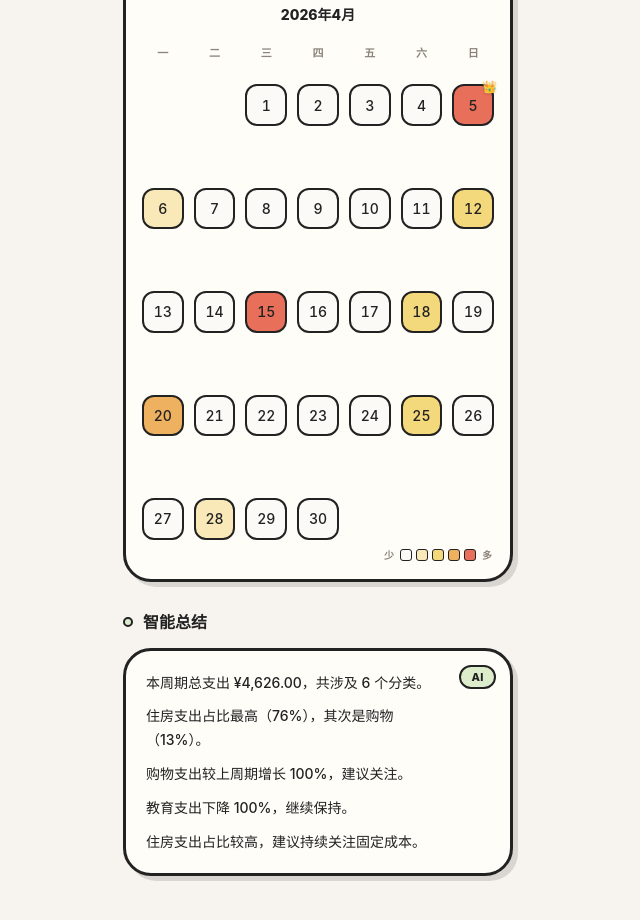
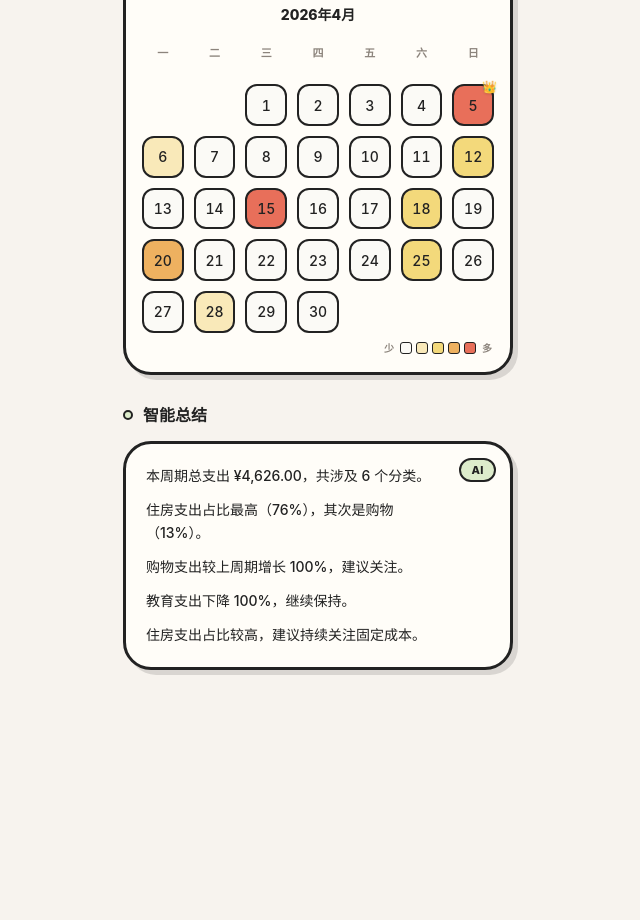
Before and after one commit to wuziwei23/Tally, a React (Vite) app: page /stats-detail in a window 1280 px wide. Shown: the part 1360-2280 px from the top of the page, without its empty margins (322-962 px from the left). After the commit the page ends 2118 px from the top, so only its background shows below. Built offline with nearby package versions, Linux system fonts and the light colour scheme.

Commit message:
codex审查的bug修改

```diff
--- a/src/App.jsx
+++ b/src/App.jsx
@@ -5,7 +5,6 @@ import TabBar from './components/layout/TabBar';
 import HomePage from './pages/HomePage';
 import AddTransactionPage from './pages/AddTransactionPage';
 import ChartsPage from './pages/ChartsPage';
-import StatsDetailPage from './pages/StatsDetailPage';
 import AnalyticsDetailPage from './pages/AnalyticsDetailPage';
 import HistoryPage from './pages/HistoryPage';
 import SettingsPage from './pages/SettingsPage';
--- a/src/components/analytics/HeatmapCard.jsx
+++ b/src/components/analytics/HeatmapCard.jsx
@@ -35,7 +35,7 @@ function filterDateRange(filter) {
 export default function HeatmapCard() {
   const bills = useBills()
   const filter = useBillStore(s => s.analyticsFilter)
-  const { selectedDate, toggle, deselect, expandedMonth, toggleMonth } = useHeatmapSelection()
+  const { selectedDate, toggle, deselect } = useHeatmapSelection()
 
   const { start, end } = useMemo(() => filterDateRange(filter), [filter])
 
--- a/src/context/AuthContext.jsx
+++ b/src/context/AuthContext.jsx
@@ -33,7 +33,8 @@ export function AuthProvider({ children }) {
     if (!found) {
       return { success: false, error: '用户名或密码错误' };
     }
-    const { password: _, ...user } = found;
+    // eslint-disable-next-line no-unused-vars
+    const { password: _pw, ...user } = found;
     set(KEYS.USER, user);
     dispatch({ type: 'LOGIN', payload: user });
     return { success: true };
@@ -53,7 +54,8 @@ export function AuthProvider({ children }) {
     };
     users.push(newUser);
     set(KEYS.USERS, users);
-    const { password: _, ...user } = newUser;
+    // eslint-disable-next-line no-unused-vars
+    const { password: _pw2, ...user } = newUser;
     set(KEYS.USER, user);
     dispatch({ type: 'LOGIN', payload: user });
     return { success: true };
@@ -71,6 +73,7 @@ export function AuthProvider({ children }) {
   );
 }
 
+// eslint-disable-next-line react-refresh/only-export-components
 export function useAuth() {
   const ctx = useContext(AuthContext);
   if (!ctx) throw new Error('useAuth must be used within AuthProvider');
--- a/src/context/TransactionContext.jsx
+++ b/src/context/TransactionContext.jsx
@@ -109,6 +109,7 @@ export function TransactionProvider({ children }) {
   );
 }
 
+// eslint-disable-next-line react-refresh/only-export-components
 export function useTransactions() {
   const ctx = useContext(TransactionContext);
   if (!ctx) throw new Error('useTransactions must be used within TransactionProvider');
--- a/src/hooks/useHeatmapData.ts
+++ b/src/hooks/useHeatmapData.ts
@@ -109,24 +109,27 @@ function buildMonthGrid(
 
   // Build week rows (Monday-based)
   const weeks: WeekRow[] = []
-  // Leading empty cells for the 1st
   let currentWeek: (DayCell | null)[] = new Array(7).fill(null)
-  // Offset: how many days from month start to actual start
   const monthStartOffset = Math.round((actualStart.getTime() - firstOfMonth.getTime()) / 86400000)
   const startCol = (startDow + monthStartOffset) % 7
 
-  let dayIdx = 0
-  for (let col = 0; col < startCol; col++) {
-    currentWeek[col] = null
+  // Fill leading empty cells
+  for (let c = 0; c < startCol; c++) {
+    currentWeek[c] = null
   }
 
+  let dayIdx = 0
+  let col = startCol
   while (dayIdx < days.length) {
-    currentWeek[startCol + dayIdx] = days[dayIdx]
-    if ((startCol + dayIdx) % 7 === 6 || dayIdx === days.length - 1) {
+    currentWeek[col] = days[dayIdx]
+    dayIdx++
+    if (col === 6 || dayIdx === days.length) {
       weeks.push(currentWeek as WeekRow)
       currentWeek = new Array(7).fill(null)
+      col = 0
+    } else {
+      col++
     }
-    dayIdx++
   }
 
   return { year, month, label: `${year}年${month + 1}月`, weeks }
--- a/src/pages/AddTransactionPage.jsx
+++ b/src/pages/AddTransactionPage.jsx
@@ -1,4 +1,4 @@
-import { useState, useEffect } from 'react';
+import { useState } from 'react';
 import { useNavigate, useSearchParams } from 'react-router-dom';
 import { useBillStore } from '../store/useBillStore';
 import { useBillActions } from '../hooks/useBill';
@@ -13,24 +13,13 @@ export default function AddTransactionPage() {
   const bills = useBillStore((s) => s.bills);
   const editingBill = editingId ? bills.find((b) => b.id === editingId) : null;
 
-  const [type, setType] = useState('expense');
-  const [amount, setAmount] = useState('');
-  const [categoryId, setCategoryId] = useState('');
-  const [date, setDate] = useState(getToday());
-  const [note, setNote] = useState('');
+  const [type, setType] = useState(editingBill?.type || 'expense');
+  const [amount, setAmount] = useState(editingBill ? String(editingBill.amount) : '');
+  const [categoryId, setCategoryId] = useState(editingBill?.categoryId || '');
+  const [date, setDate] = useState(editingBill?.date || getToday());
+  const [note, setNote] = useState(editingBill?.note || '');
   const { addBill, updateBill } = useBillActions();
   const navigate = useNavigate();
-
-  // Pre-fill form in edit mode
-  useEffect(() => {
-    if (editingBill) {
-      setType(editingBill.type);
-      setAmount(String(editingBill.amount));
-      setCategoryId(editingBill.categoryId);
-      setDate(editingBill.date);
-      setNote(editingBill.note || '');
-    }
-  }, [editingBill]);
 
   const categories = type === 'expense' ? expenseCategories : incomeCategories;
 
--- a/src/pages/AnalyticsDetailPage.jsx
+++ b/src/pages/AnalyticsDetailPage.jsx
@@ -1,4 +1,4 @@
-import { useState, useMemo, useRef, useCallback } from 'react';
+import { useState, useMemo, useRef, useCallback, useEffect } from 'react';
 import { useNavigate } from 'react-router-dom';
 import { useBillStore } from '../store/useBillStore';
 import { useBills } from '../hooks/useBill';
@@ -11,11 +11,6 @@ import {
 import HeatmapCard from '../components/analytics/HeatmapCard';
 import './AnalyticsDetailPage.css';
 
-const MODE_OPTIONS = [
-  { label: '月', value: 'month' },
-  { label: '季度', value: 'quarter' },
-  { label: '年', value: 'year' },
-];
 
 const QUARTER_OPTIONS = [
   { value: 1, label: 'Q1 (1-3月)' },
@@ -120,21 +115,22 @@ function BottomSheet({ open, onClose, filter, onConfirm }) {
   const [month, setMonth] = useState(filter.month || CUR_MONTH);
   const [quarter, setQuarter] = useState(filter.quarter || CUR_Q);
 
-  // Reset when opening
-  const [prevOpen, setPrevOpen] = useState(false);
-  if (open && !prevOpen) {
-    setPrevOpen(true);
-    setYear(filter.year);
-    setMonth(filter.month || CUR_MONTH);
-    setQuarter(filter.quarter || CUR_Q);
-  }
-  if (!open && prevOpen) setPrevOpen(false);
+  // Reset picker values when sheet opens
+  const prevOpenRef = useRef(false);
+  useEffect(() => {
+    if (open && !prevOpenRef.current) {
+      setYear(filter.year);
+      setMonth(filter.month || CUR_MONTH);
+      setQuarter(filter.quarter || CUR_Q);
+    }
+    prevOpenRef.current = open;
+  }, [open, filter.year, filter.month, filter.quarter, CUR_MONTH, CUR_Q]);
 
   const years = useMemo(() => {
     const arr = [];
     for (let y = CUR_YEAR + 1; y >= CUR_YEAR - 5; y--) arr.push(y);
     return arr;
-  }, []);
+  }, [CUR_YEAR]);
 
   const yearRef = useRef(null);
   const valRef = useRef(null);
@@ -146,11 +142,10 @@ function BottomSheet({ open, onClose, filter, onConfirm }) {
     }
   }, []);
 
-  // Scroll on open
-  const [scrolled, setScrolled] = useState(false);
-  if (open && !scrolled) {
-    setScrolled(true);
-    setTimeout(() => {
+  // Scroll to selected item when sheet opens
+  useEffect(() => {
+    if (!open) return;
+    const timer = setTimeout(() => {
       const yi = years.indexOf(filter.year);
       if (yi >= 0) scrollToSelected(yearRef, yi);
       if (filter.mode === 'month') {
@@ -159,8 +154,8 @@ function BottomSheet({ open, onClose, filter, onConfirm }) {
         scrollToSelected(valRef, (filter.quarter || 1) - 1);
       }
     }, 100);
-  }
-  if (!open && scrolled) setScrolled(false);
+    return () => clearTimeout(timer);
+  }, [open, filter.year, filter.mode, filter.month, filter.quarter, years, scrollToSelected]);
 
   function handleConfirm() {
     if (filter.mode === 'month') onConfirm({ mode: 'month', year, month });
```
Also changed, not shown: .claude/settings.local.json.
